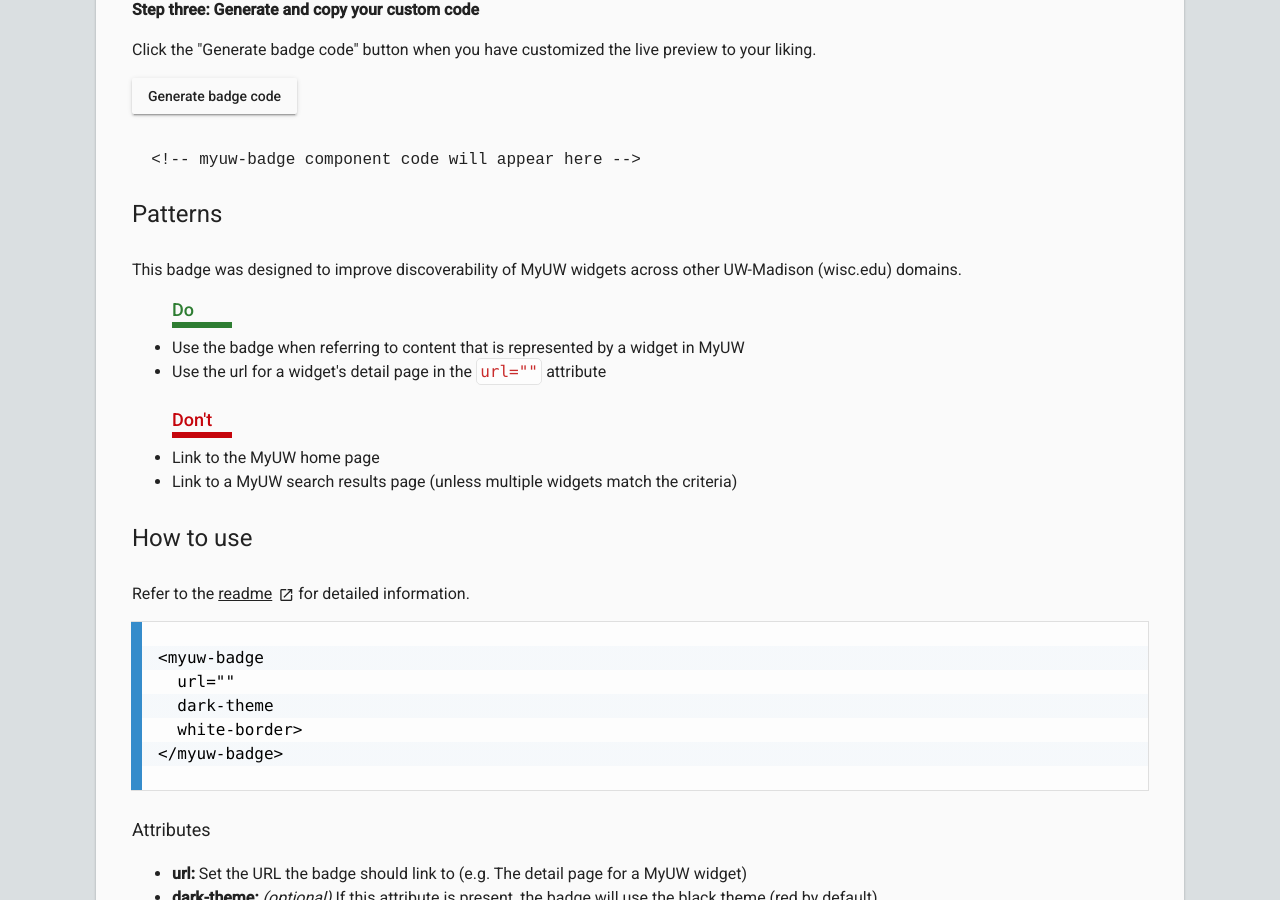
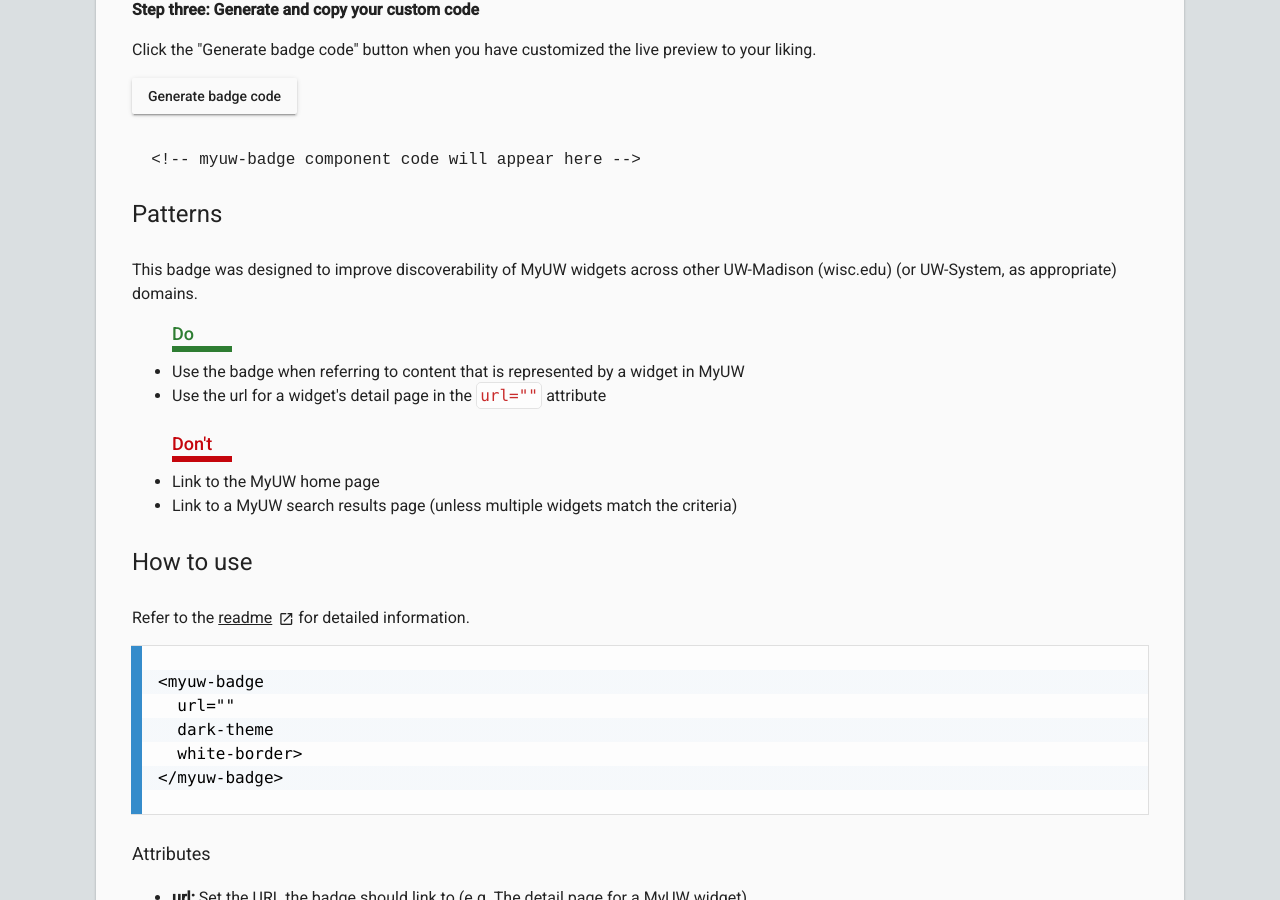
Before and after one commit to myuw-web-components/myuw-web-components.github.io, a Jekyll site: the page built from pages/badge.html, in a window 1280 px wide and 900 px high, scrolled down 793 px. Built offline with Jekyll 4.4.1, drawn with Linux system fonts in a browser that asks for light colours; some web fonts are replaced.

Commit message:
acknowledge that for System, not just Madison

```diff
--- a/pages/badge.html
+++ b/pages/badge.html
@@ -52,7 +52,8 @@ readme: https://github.com/myuw-web-components/myuw-badge#readme
 
 <h3>Patterns</h3>
 
-<p>This badge was designed to improve discoverability of MyUW widgets across other UW-Madison (wisc.edu) domains.</p>
+<p>This badge was designed to improve discoverability of MyUW widgets across
+  other UW-Madison (wisc.edu) (or UW-System, as appropriate) domains.</p>
 
 <ul class="list__dos-and-donts">
   <span class="list__dos-and-donts--do">Do</span>
```
